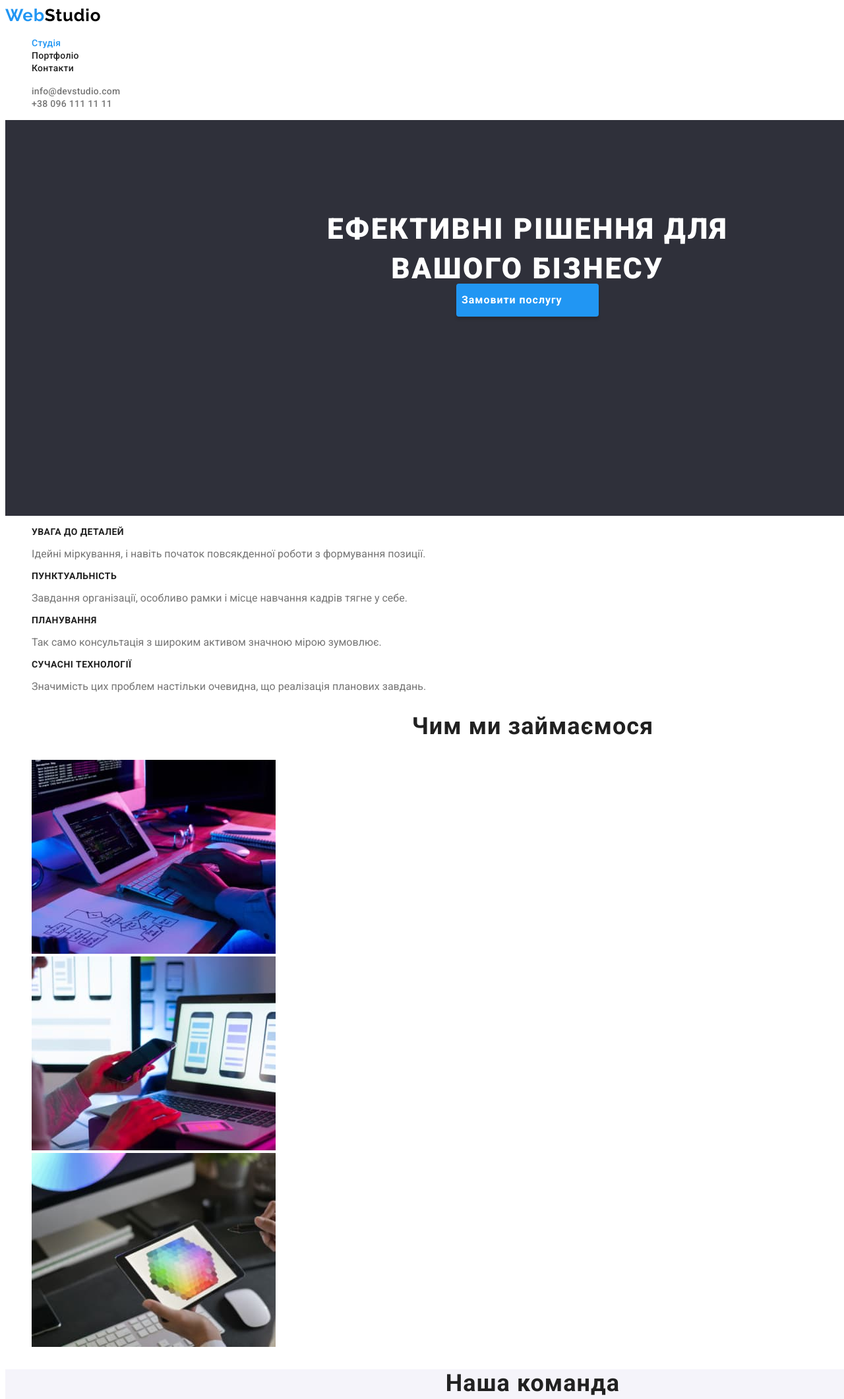
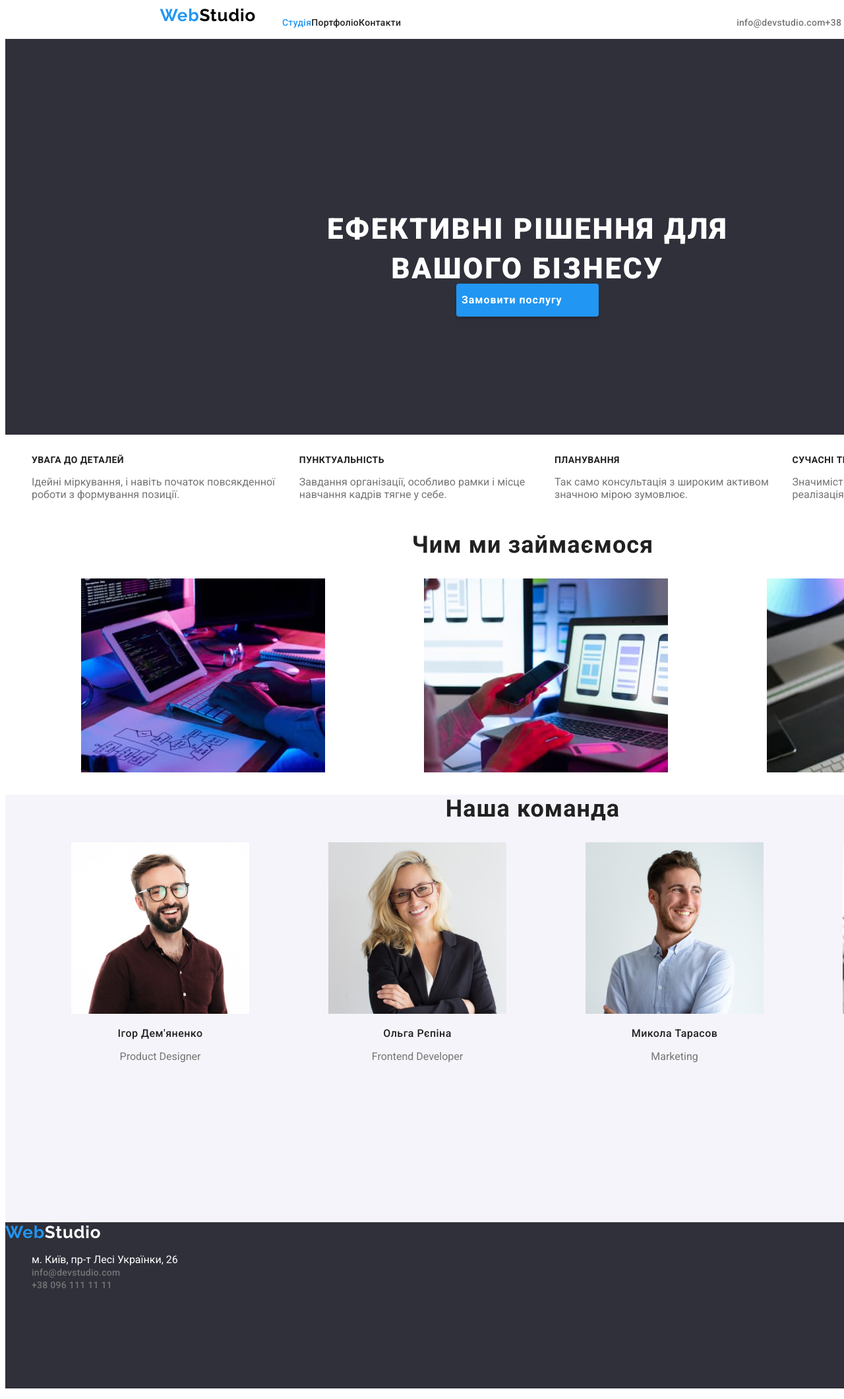
Before and after one commit to Palashynskyi/goit-markup-hw-02, a plain HTML site: page index.html in a window 1280 px wide. Shown: the top 2121 px of the page at 66% size. Drawn offline with Linux system fonts and the light colour scheme.

Commit message:
flex test

```diff
--- a/css/style.css
+++ b/css/style.css
@@ -32,9 +32,6 @@ body {
 
 }
 
-nav {
-
-}
 
 .list {
     list-style: none;
@@ -71,6 +68,12 @@ nav {
 }
 
 /* Site nav */
+
+.flex {
+    display: flex;
+    justify-content: space-around;
+}
+
 .nav-link {
     color: var(--second-text-color);
     font-family: 'Roboto';
@@ -170,6 +173,8 @@ nav {
 /* About */
 .about {
     background-color: var(--second-bg-color);
+    width: 1600px;
+    height: 648px;
 }
 
 .about-li {
@@ -201,10 +206,15 @@ nav {
 }
 
 /* Footer */
+.footer-map {
+    margin-top: 60px;
+}
+
 .footer-box {
     background-color: var(--head-footter-bgc);
         width: 1600px;
         height: 252px;
+
 }
 
 .mail {
--- a/index.html
+++ b/index.html
@@ -14,10 +14,10 @@
 
 <body>
     <!-- Header -->
-    <header>
-        <nav>
-            <a href="./index.html" class="link"><span class="logo-web">Web</span><span class="logo-studio">Studio</span></a>
-            <ul class="site-nav list">
+    <header class="flex">
+        <nav class="flex">
+            <a href="./index.html" class="link flex"><span class="logo-web">Web</span><span class="logo-studio">Studio</span></a>
+            <ul class="site-nav list flex">
                 <li>
                     <a href="./index.html" class="nav-link link current">Студія</a>
                 </li>
@@ -30,7 +30,7 @@
             </ul>
         </nav>
         <!-- Header contacts -->
-        <ul class="auth-nav list">
+        <ul class="auth-nav list flex">
             <li>
                 <a href="mailto:info@devstudio.com" class="item link">info@devstudio.com</a>
             </li>
@@ -41,17 +41,15 @@
     </header>
     <main>
         <!-- Hero section -->
-        <div class="Hero-box">
             <section class="hero">
                 <h1 class="hero-tittle">Ефективні рішення для вашого бізнесу</h1>
                 <button type="button" class="hero-btn" name="Замовити послугу">Замовити послугу</button>
             </section>
-        </div>
         <!-- Content -->
         <section class="content">
             <!-- Заголовок "Наші переваги"  невидимий  -->
             <h2 class="visually-hidden">Наші переваги</h2>
-            <ul class="list">
+            <ul class="list flex">
                 <li>
                     <h3 class="content-features">Увага до деталей</h3>
                     <p>Ідейні міркування, і навіть початок повсякденної роботи з формування позиції.</p>
@@ -72,7 +70,7 @@
         </section>
         <section class="content">
             <h2 class="content-tittle">Чим ми займаємося</h2>
-            <ul class="list">
+            <ul class="list flex">
                 <li>
                     <img src="./images/box1.jpg" alt="Фото процесу роботи співробітника" width="370">
                 </li>
@@ -87,7 +85,7 @@
         <!-- About -->
         <section class="about">
             <h2 class="about-tittle">Наша команда</h2>
-            <ul class="list">
+            <ul class="list flex">
                 <li class="about-li">
                     <img src="./images/img1.jpg" alt="Фото співробітника" width="270">
                     <h3 class="about-name">Ігор Дем'яненко</h3>
@@ -112,8 +110,9 @@
         </section>
     </main>
     <!-- footer -->
-<footer class="footer-box">
-    <a href="./index.html" class="link"><span class="logo-web">Web</span><span class="logo-alter">Studio</span></a>
+<footer>
+    <div class="footer-box">
+        <a href="./index.html" class="link footer-map"><span class="logo-web">Web</span><span class="logo-alter">Studio</span></a>
         <address>
             <ul class="list">
                 <li>
@@ -129,6 +128,7 @@
                 </li>
             </ul>
         </address>
+    </div>
 </footer>
 </body>
 
```
Lines whose indentation alone changed are shown as unchanged.
